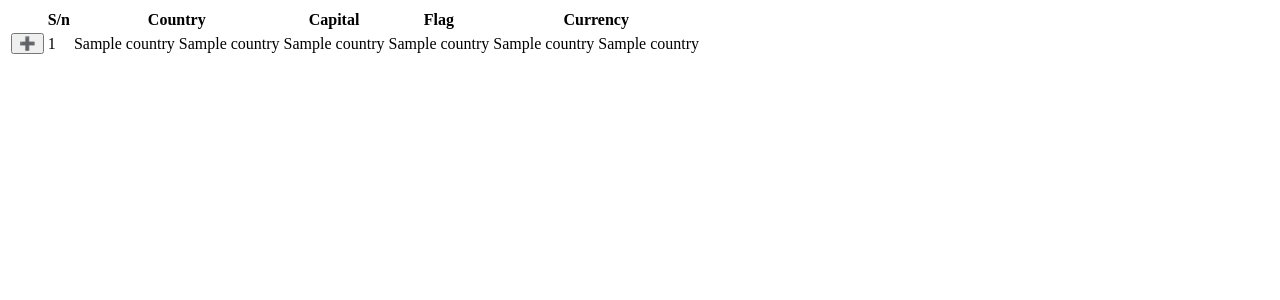
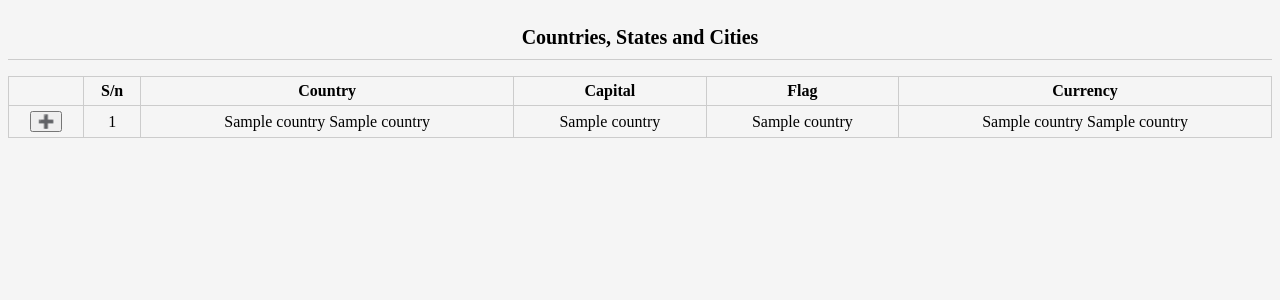
Before and after one commit to Vatendra/country_cities_capital, a Flask app: template templates/index.html in a window 1280 px wide. Shown: the top 300 px of the page. Run offline with Flask 2, Linux system fonts and the light colour scheme; the template is opened without the code that fills it: most values are stand-ins (such as "Sample title", 1, 10 or a date in 2020); parts of the project's set-up code (start-up, migrations or seed data) failed here and were passed over.

Commit message:
add style.css.

```diff
--- /dev/null
+++ b/static/style.css
@@ -0,0 +1,30 @@
+body{
+    background-color: #f5f5f5;
+}
+table{
+    width: 100%;
+    border-collapse: collapse;
+    text-align: center;
+}
+table tr td{
+    border: 1px solid #ccc;
+    padding: 5px;
+}
+table tr th{
+    border: 1px solid #ccc;
+    padding: 5px;
+}
+.pagination{
+    margin: 0;
+}
+.pagination li{
+    display: inline;
+}
+/* Heading with horizontal line */
+h1{
+    font-size: 20px;
+    margin: 16px 0;
+    padding: 10px 0;
+    border-bottom: 1px solid #ccc;
+    text-align: center;
+}
--- a/templates/index.html
+++ b/templates/index.html
@@ -2,14 +2,15 @@
 <html lang="en">
 <head>
     <meta charset="UTF-8">
-    <title>Title</title>
+    <title>Countries</title>
     <!-- Jquery -->
     <script src="https://ajax.googleapis.com/ajax/libs/jquery/3.3.1/jquery.min.js"></script>
     <!-- Ajax -->
     <script src="https://cdnjs.cloudflare.com/ajax/libs/popper.js/1.14.3/umd/popper.min.js"></script>
+    <link rel="stylesheet" href="/static/style.css">
 </head>
 <body>
-
+    <h1>Countries, States and Cities</h1>
     <!-- Countries Table -->
     <table>
         <tr>
```
